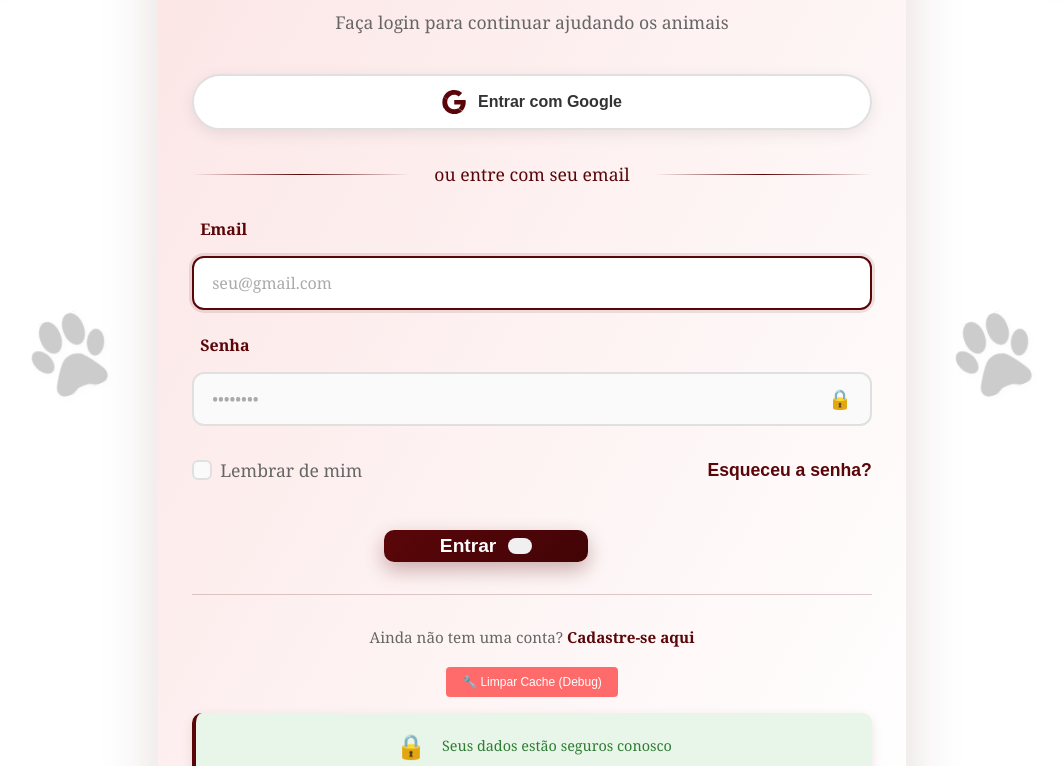
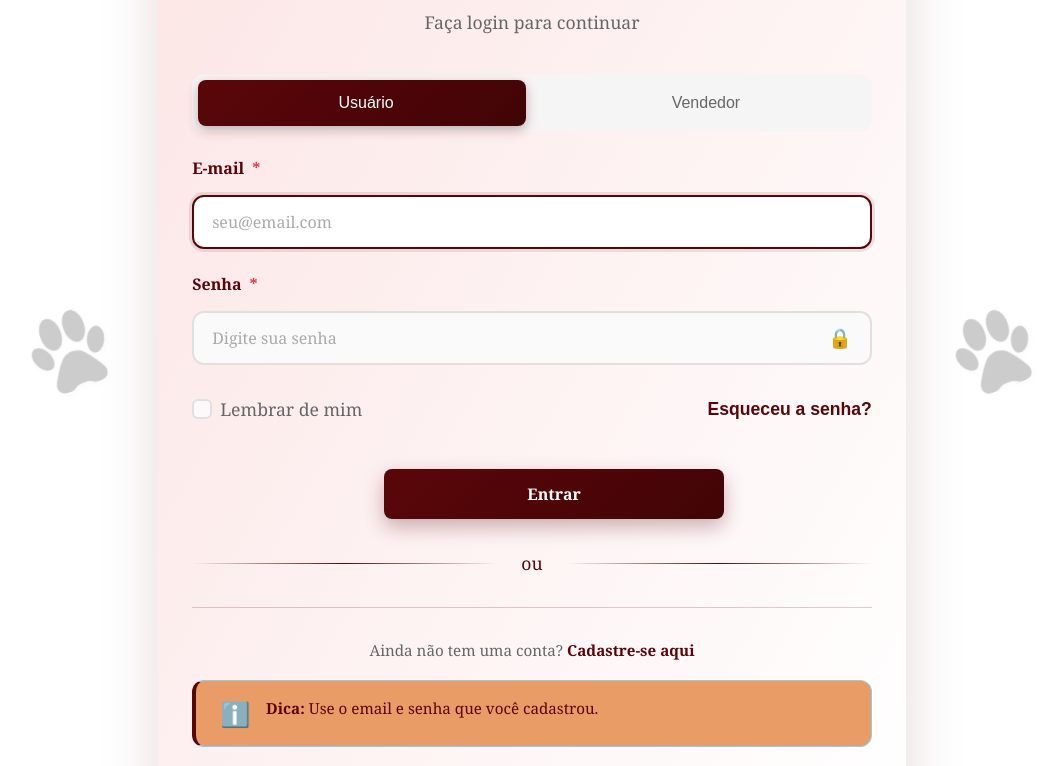
Before and after one commit to ClaraEsquivel/APANIM, a React (Vite) app: page /login in a window 1280 px wide. Shown: the part 594-1360 px from the top of the page, without its empty margins (108-1171 px from the left). Built offline with nearby package versions, Linux system fonts and the light colour scheme.

Commit message:
Add files via upload

```diff
--- a/src/components/Login/index.jsx
+++ b/src/components/Login/index.jsx
@@ -18,6 +18,9 @@ import ForumImg from '../../assets/images/forum.svg';
 
 function Login() {
   const navigate = useNavigate();
+
+  // ============= NOVO: Seletor de tipo de login =============
+  const [tipoLogin, setTipoLogin] = useState('usuario'); // 'usuario' ou 'vendedor'
 
   // Estados do formulário
   const [formData, setFormData] = useState({
@@ -46,10 +49,6 @@ function Login() {
     return emailRegex.test(email);
   };
 
-  const isGmailEmail = (email) => {
-    return email.toLowerCase().endsWith('@gmail.com');
-  };
-
   const isValidPassword = (password) => {
     return password.length >= 6;
   };
@@ -63,11 +62,6 @@ function Login() {
 
     if (!isValidEmail(email)) {
       setErrors(prev => ({ ...prev, email: 'Por favor, digite um email válido' }));
-      return false;
-    }
-
-    if (!isGmailEmail(email)) {
-      setErrors(prev => ({ ...prev, email: 'Por favor, use um email @gmail.com' }));
       return false;
     }
 
@@ -143,36 +137,7 @@ function Login() {
     }, 3000);
   };
 
-  // ============= SIMULAR LOGIN COM GOOGLE =============
-  const handleGoogleLogin = async () => {
-    setIsLoading(true);
-    showToast('Conectando com o Google...', 'info');
-
-    // Simula autenticação do Google
-    setTimeout(() => {
-      const mockGoogleUser = {
-        id: Date.now().toString(),
-        name: 'Usuário Demo',
-        email: 'usuario.demo@gmail.com',
-        picture: '🐾', // Emoji como placeholder
-        provider: 'google'
-      };
-
-      // Salva no localStorage
-      localStorage.setItem('apanim_user', JSON.stringify(mockGoogleUser));
-      localStorage.setItem('apanim_logged_in', 'true');
-
-      showToast('Login com Google realizado com sucesso! 🎉', 'success');
-
-      setTimeout(() => {
-        navigate('/perfil-usuario');
-      }, 1500);
-
-      setIsLoading(false);
-    }, 1500);
-  };
-
-  // ============= PROCESSAR LOGIN =============
+  // ============= PROCESSAR LOGIN - ATUALIZADO =============
   const handleSubmit = async (e) => {
     e.preventDefault();
 
@@ -187,28 +152,71 @@ function Login() {
 
     setIsLoading(true);
 
-    // Simula chamada à API
+    // Simula verificação no banco de dados
     setTimeout(() => {
-      const user = {
-        id: Date.now().toString(),
-        name: formData.email.split('@')[0],
-        email: formData.email,
-        provider: 'email'
+      let loginSucesso = false;
+      let dadosUsuario = null;
+      let rotaRedirecionamento = '/';
+
+      if (tipoLogin === 'usuario') {
+        // Buscar usuários cadastrados
+        const usuarios = JSON.parse(localStorage.getItem('usuarios') || '[]');
+        const usuarioEncontrado = usuarios.find(
+          u => u.email === formData.email && u.senha === formData.password
+        );
+
+        if (usuarioEncontrado) {
+          loginSucesso = true;
+          dadosUsuario = {
+            id: usuarioEncontrado.id,
+            nome: usuarioEncontrado.nome,
+            email: usuarioEncontrado.email,
+            tipo: 'usuario'
           };
+          rotaRedirecionamento = '/perfil-usuario';
 
-      // Salva no localStorage
-      localStorage.setItem('apanim_user', JSON.stringify(user));
-      localStorage.setItem('apanim_logged_in', 'true');
+          // Salvar sessão
+          sessionStorage.setItem('usuarioLogado', JSON.stringify(dadosUsuario));
+        }
+      } else {
+        // Buscar vendedores cadastrados
+        const vendedores = JSON.parse(localStorage.getItem('vendedores') || '[]');
+        const vendedorEncontrado = vendedores.find(
+          v => v.emailComercial === formData.email && v.senha === formData.password
+        );
 
+        if (vendedorEncontrado) {
+          loginSucesso = true;
+          dadosUsuario = {
+            id: vendedorEncontrado.id,
+            nomeFantasia: vendedorEncontrado.nomeFantasia,
+            email: vendedorEncontrado.emailComercial,
+            status: vendedorEncontrado.status,
+            tipo: 'vendedor'
+          };
+          rotaRedirecionamento = '/perfil-vendedor';
+
+          // Salvar sessão
+          sessionStorage.setItem('vendedorLogado', JSON.stringify(dadosUsuario));
+        }
+      }
+
+      if (loginSucesso) {
+        // Login bem-sucedido
         if (formData.rememberMe) {
           localStorage.setItem('apanim_remember_me', 'true');
+          localStorage.setItem('apanim_remember_tipo', tipoLogin);
         }
 
         showToast('Login realizado com sucesso! 🎉', 'success');
 
         setTimeout(() => {
-        navigate('/perfil-usuario');
+          navigate(rotaRedirecionamento);
         }, 1500);
+      } else {
+        // Login falhou
+        showToast('Email ou senha incorretos', 'error');
+      }
 
       setIsLoading(false);
     }, 1500);
@@ -220,11 +228,6 @@ function Login() {
 
     if (!isValidEmail(resetEmail)) {
       showToast('Por favor, digite um email válido', 'error');
-      return;
-    }
-
-    if (!isGmailEmail(resetEmail)) {
-      showToast('Por favor, use um email @gmail.com', 'error');
       return;
     }
 
@@ -240,43 +243,40 @@ function Login() {
 
   // ============= LIMPAR LOGIN (ÚTIL PARA DEBUG) =============
   const clearLogin = () => {
-    localStorage.removeItem('apanim_user');
-    localStorage.removeItem('apanim_logged_in');
+    sessionStorage.removeItem('usuarioLogado');
+    sessionStorage.removeItem('vendedorLogado');
     localStorage.removeItem('apanim_remember_me');
+    localStorage.removeItem('apanim_remember_tipo');
     showToast('Cache de login limpo!', 'info');
   };
 
   // ============= EFEITOS =============
   useEffect(() => {
-    // REMOVIDO: Verificação de login automático
-    // Agora sempre mostra a tela de login
+    // Verificar se já está logado
+    const usuarioLogado = sessionStorage.getItem('usuarioLogado');
+    const vendedorLogado = sessionStorage.getItem('vendedorLogado');
 
-    // Animações de entrada
-    if (containerRef.current) {
-      setTimeout(() => {
-        containerRef.current.style.opacity = '1';
-        containerRef.current.style.transform = 'translateY(0)';
-      }, 100);
+    if (usuarioLogado) {
+      navigate('/perfil-usuario');
+    } else if (vendedorLogado) {
+      navigate('/perfil-vendedor');
     }
 
-    // Autofocus no email
+    // Focus no input de email
     if (emailInputRef.current) {
-      setTimeout(() => {
       emailInputRef.current.focus();
-      }, 500);
     }
 
-    // Fecha modal com ESC
-    const handleEsc = (e) => {
-      if (e.key === 'Escape' && showForgotPasswordModal) {
-        setShowForgotPasswordModal(false);
+    // Carregar preferência de "lembrar-me"
+    const rememberMe = localStorage.getItem('apanim_remember_me') === 'true';
+    const tipoRemembrado = localStorage.getItem('apanim_remember_tipo');
+
+    if (rememberMe && tipoRemembrado) {
+      setTipoLogin(tipoRemembrado);
     }
-    };
+  }, [navigate]);
 
-    document.addEventListener('keydown', handleEsc);
-    return () => document.removeEventListener('keydown', handleEsc);
-  }, [showForgotPasswordModal]);
-
+  // ============= RENDER =============
   return (
     <>
       {/* Header */}
@@ -287,7 +287,6 @@ function Login() {
           <img src={CatImg} className="cat_topo" alt="Gato" />
           <img src={DogImg} className="dog_topo" alt="Cachorro" />
         </div>
-
         <nav role="navigation">
           <MenuUnificado />
         </nav>
@@ -298,106 +297,97 @@ function Login() {
       {/* Conteúdo Central */}
       <div className="central">
         {/* Patas decorativas */}
-        {[1, 2, 3, 4, 5, 6].map((num) => (
-          <div key={num} className={`patas${num} pata-animate`}>
+        {[...Array(6)].map((_, i) => (
+          <div key={i} className={`patas${i + 1} pata-animate`}>
             <img src={PataImg} alt="pata" />
           </div>
         ))}
 
-        {/* Container principal */}
-        <div
-          ref={containerRef}
-          className="container"
-          style={{ opacity: 0, transform: 'translateY(30px)', transition: 'all 0.5s ease' }}
-        >
+        {/* Container Principal */}
+        <div className="container" ref={containerRef}>
+          {/* Welcome Section */}
           <div className="welcome-section">
             <div className="logo-circle">
               <img src={PerfilImg} alt="perfil" />
             </div>
-            <h1 className="welcome-title">Bem-vindo de Volta!</h1>
-            <p className="welcome-subtitle">Faça login para continuar ajudando os animais</p>
+            <h1 className="welcome-title">Bem-vindo de volta!</h1>
+            <p className="welcome-subtitle">Faça login para continuar</p>
           </div>
 
-          {/* Seção de login com Google */}
-          <div className="login-google">
+          {/* NOVO: Seletor de Tipo de Login */}
+          <div className="login-type-selector">
             <button
-              className="google-btn"
-              onClick={handleGoogleLogin}
-              disabled={isLoading}
               type="button"
+              className={`type-btn ${tipoLogin === 'usuario' ? 'active' : ''}`}
+              onClick={() => setTipoLogin('usuario')}
             >
-              <svg className="google-icon" xmlns="http://www.w3.org/2000/svg" viewBox="0 0 533.5 544.3">
-                <path fill="#5a0609" d="M533.5 278.4c0-18.5-1.5-36.3-4.4-53.6H272v101.5h146.5c-6.3 34-25.2 62.8-53.8 82l87 67c50.8-46.9 81.8-116 81.8-196z" />
-                <path fill="#5a0609" d="M272 544.3c72.6 0 133.6-24 178-65.2l-87-67c-24.1 16.2-55 25.8-91 25.8-69.8 0-129-47.1-150.1-110.5l-89.6 69.2C69.9 483 163.1 544.3 272 544.3z" />
-                <path fill="#5a0609" d="M121.9 326.4c-11.6-34.8-11.6-72.5 0-107.3L32.3 149.9c-41.3 81.8-41.3 179.4 0 261.2l89.6-69.2z" />
-                <path fill="#5a0609" d="M272 107.7c39.5 0 75 13.6 103 40.3l77.3-77.3C405 24 344 0 272 0 163.1 0 69.9 61.3 32.3 149.9l89.6 69.2C143 154.8 202.2 107.7 272 107.7z" />
-              </svg>
-              <span>Entrar com Google</span>
+              <span className="type-icon"></span>
+              <span>Usuário</span>
             </button>
-          </div>
-
-          <div className="divider">
-            <span>ou entre com seu email</span>
+            <button
+              type="button"
+              className={`type-btn ${tipoLogin === 'vendedor' ? 'active' : ''}`}
+              onClick={() => setTipoLogin('vendedor')}
+            >
+              <span className="type-icon"></span>
+              <span>Vendedor</span>
+            </button>
           </div>
 
           {/* Formulário de Login */}
           <form onSubmit={handleSubmit} className="login-form">
-            <div className={`form-group ${errors.email ? 'error' : ''}`}>
+            {/* Email */}
+            <div className="form-group">
               <label htmlFor="email">
-                <span className="label-icon"></span>
-                Email
+                {tipoLogin === 'usuario' ? 'E-mail' : 'E-mail Comercial'}
+                <span className="required">*</span>
               </label>
               <input
                 ref={emailInputRef}
                 type="email"
                 id="email"
                 name="email"
-                placeholder="seu@gmail.com"
                 value={formData.email}
                 onChange={handleChange}
                 onBlur={handleBlur}
+                className={errors.email ? 'error' : ''}
+                placeholder={tipoLogin === 'usuario' ? 'seu@email.com' : 'contato@empresa.com'}
                 disabled={isLoading}
-                autoComplete="email"
               />
-              {errors.email && (
-                <span className="error-message show">{errors.email}</span>
-              )}
+              {errors.email && <span className="error-message">{errors.email}</span>}
             </div>
 
-            <div className={`form-group ${errors.password ? 'error' : ''}`}>
+            {/* Senha */}
+            <div className="form-group">
               <label htmlFor="password">
-                <span className="label-icon"></span>
-                Senha
+                Senha <span className="required">*</span>
               </label>
               <div className="password-input-wrapper">
                 <input
                   type={showPassword ? 'text' : 'password'}
                   id="password"
                   name="password"
-                  placeholder="••••••••"
                   value={formData.password}
                   onChange={handleChange}
                   onBlur={handleBlur}
+                  className={errors.password ? 'error' : ''}
+                  placeholder="Digite sua senha"
                   disabled={isLoading}
-                  autoComplete="current-password"
                 />
                 <button
                   type="button"
                   className="toggle-password"
                   onClick={() => setShowPassword(!showPassword)}
                   disabled={isLoading}
-                  aria-label={showPassword ? 'Esconder senha' : 'Mostrar senha'}
+                  aria-label={showPassword ? 'Ocultar senha' : 'Mostrar senha'}
                 >
-                  <span className="eye-icon">
                   {showPassword ? '🔓' : '🔒'}
-                  </span>
                 </button>
               </div>
-              {errors.password && (
-                <span className="error-message show">{errors.password}</span>
-              )}
+              {errors.password && <span className="error-message">{errors.password}</span>}
             </div>
 
+            {/* Opções */}
             <div className="form-options">
               <label className="checkbox-container">
                 <input
@@ -421,19 +411,27 @@ function Login() {
               </button>
             </div>
 
-            <button
-              type="submit"
-              className={`btn-login ${isLoading ? 'loading' : ''}`}
-              disabled={isLoading}
-            >
-              <span className="btn-text">
-                {isLoading ? 'Entrando...' : 'Entrar'}
-              </span>
-              <span className="btn-icon"></span>
+            {/* Botão de Login */}
+            <button type="submit" className="btn btn-login" disabled={isLoading}>
+              {isLoading ? (
+                <>
+                  <span className="spinner"></span>
+                  <span>Entrando...</span>
+                </>
+              ) : (
+                <>
+                  <span>Entrar</span>
+                </>
+              )}
             </button>
           </form>
 
-          {/* Link para cadastro */}
+          {/* Divider */}
+          <div className="divider">
+            <span>ou</span>
+          </div>
+
+          {/* Links de Cadastro */}
           <div className="signup-link">
             <p>
               Ainda não tem uma conta?{' '}
@@ -441,68 +439,48 @@ function Login() {
             </p>
           </div>
 
-          {/* Botão de debug (REMOVER EM PRODUÇÃO) */}
-          <div style={{ marginTop: '20px', textAlign: 'center' }}>
-            <button
-              onClick={clearLogin}
-              style={{
-                padding: '8px 16px',
-                background: '#ff6b6b',
-                color: 'white',
-                border: 'none',
-                borderRadius: '4px',
-                cursor: 'pointer',
-                fontSize: '12px'
-              }}
-            >
-              🔧 Limpar Cache (Debug)
-            </button>
-          </div>
-
-          {/* Informações de segurança */}
-          <div className="security-info">
-            <div className="security-icon">🔒</div>
-            <p>Seus dados estão seguros conosco</p>
-          </div>
+          {/* Info Box */}
+          <div className="info-box">
+            <span className="info-icon">ℹ️</span>
+            <div>
+              <p><strong>Dica:</strong> Use o email e senha que você cadastrou.</p>
+              {tipoLogin === 'vendedor' && (
+                <p><small>Vendedores devem usar o email comercial cadastrado.</small></p>
+              )}
             </div>
           </div>
 
-      {/* Modal de Esqueci a Senha */}
+          {/* Debug Button (remover em produção) */}
+          {/* <button onClick={clearLogin} className="btn-debug">
+            🗑️ Limpar Cache de Login
+          </button> */}
+        </div>
+      </div>
+
+      {/* Modal de Recuperar Senha */}
       {showForgotPasswordModal && (
-        <div
-          className="modal show"
-          onClick={(e) => {
-            if (e.target.className === 'modal show') {
-              setShowForgotPasswordModal(false);
-            }
-          }}
-        >
-          <div className="modal-content">
+        <div className="modal-overlay" onClick={() => setShowForgotPasswordModal(false)}>
+          <div className="modal-content" onClick={(e) => e.stopPropagation()}>
             <button
               className="modal-close"
               onClick={() => setShowForgotPasswordModal(false)}
-              aria-label="Fechar"
             >
-              &times;
+              ✕
             </button>
             <h2>Recuperar Senha</h2>
-            <p>Digite seu email e enviaremos instruções para redefinir sua senha.</p>
-
+            <p>Digite seu email para receber o link de recuperação</p>
             <form onSubmit={handleForgotPassword}>
               <div className="form-group">
-                <label htmlFor="reset-email">Email</label>
                 <input
                   type="email"
-                  id="reset-email"
-                  name="reset-email"
-                  placeholder="seu@gmail.com"
                   value={resetEmail}
                   onChange={(e) => setResetEmail(e.target.value)}
+                  placeholder="seu@email.com"
                   required
                 />
               </div>
-              <button type="submit" className="btn-reset">
-                Enviar Link de Recuperação
+              <button type="submit" className="btn btn-primary">
+                Enviar Link
               </button>
             </form>
           </div>
@@ -512,19 +490,19 @@ function Login() {
       {/* Footer */}
       <footer className="base">
         <div className="redes_sociais">
-          <a href="#" aria-label="Instagram">
-            <img src={InstagramImg} alt="Siga-nos no Instagram" />
+          <a href="https://instagram.com/apanim" target="_blank" rel="noopener noreferrer">
+            <img src={InstagramImg} alt="Instagram" />
           </a>
-          <a href="mailto:apanim.amor.protecao@gmail.com" aria-label="Email">
-            <img src={EmailImg} alt="Entre em contato por email" />
+          <a href="mailto:apanim.amor.protecao@gmail.com">
+            <img src={EmailImg} alt="Email" />
           </a>
         </div>
 
-        <nav className="links_uteis" aria-label="Links úteis">
+        <nav className="links_uteis">
           <div>
             <span className="titulo">Encontre um novo pet</span><br />
-            <Link to="/adocao-animal"><span>Adote</span></Link><br />
-            <Link to="/compra-animal"><span>Compre</span></Link>
+            <Link to="/adocao-animal"><span>Adote um novo amigo</span></Link><br />
+            <Link to="/compra-animal"><span>Compre um animal</span></Link>
           </div>
           <div>
             <span className="titulo">Colabore</span><br />
@@ -542,19 +520,19 @@ function Login() {
           </div>
           <div>
             <span className="titulo">Sobre o APANIM</span><br />
-            <Link to="/apanim"><span>APANIM</span></Link>
+            <Link to="/apanim"><span>APANIM</span></Link><br />
+            <Link to="/servicos"><span>Serviços</span></Link>
           </div>
           <div>
             <span className="titulo">Meu perfil</span><br />
             <Link to="/cadastro"><span>Cadastrar-se</span></Link><br />
-            <Link to="/perfil-usuario"><span>Minha página de usuário</span></Link><br />
-            <Link to="/perfil-vendedor"><span>Minha página de vendedor</span></Link>
+            <Link to="/login"><span>Login</span></Link>
           </div>
         </nav>
 
         <div className="forum">
-          <a href="#" aria-label="Fórum">
-            <img src={ForumImg} alt="Acesse nosso fórum" />
+          <a href="#">
+            <img src={ForumImg} alt="Fórum" />
           </a>
         </div>
       </footer>
--- a/src/components/Login/styles.css
+++ b/src/components/Login/styles.css
@@ -153,7 +153,7 @@
 }
 
 /* ============= BOTÃO GOOGLE ============= */
-.login-google {
+/* .login-google {
     margin-bottom: 1.5rem;
 }
 
@@ -216,7 +216,7 @@
 .google-btn span {
     position: relative;
     z-index: 1;
-}
+} */
 
 /* ============= DIVIDER ============= */
 .divider {
@@ -443,7 +443,7 @@
 /* ============= BOTÃO DE LOGIN ============= */
 .btn-login {
     width: 30%;
-    padding: 5px;
+    padding: 3px;
     border: none;
     border-radius: 10px;
     background: linear-gradient(135deg, #5A0609 0%, #420406 100%);
@@ -532,7 +532,6 @@
     text-align: center;
     margin-top: 2rem;
     padding-top: 2rem;
-    border-top: 1px solid #5A0609;
 }
 
 .signup-link p {
@@ -773,3 +772,93 @@
         padding: 2rem 1.5rem;
     }
 }
+
+/* ========================================
+   SELETOR DE TIPO DE LOGIN (NOVO)
+======================================== */
+
+.login-type-selector {
+  display: flex;
+  gap: 12px;
+  margin: 25px 0;
+  background: #f5f5f5;
+  padding: 6px;
+  border-radius: 12px;
+}
+
+.type-btn {
+  flex: 1;
+  display: flex;
+  align-items: center;
+  justify-content: center;
+  gap: 8px;
+  padding: 14px 20px;
+  background: transparent;
+  border: none;
+  border-radius: 8px;
+  font-size: 1rem;
+  font-weight: 500;
+  color: #666;
+  cursor: pointer;
+  transition: all 0.3s ease;
+}
+
+.type-btn:hover {
+  background: rgba(90, 6, 9, 0.05);
+  color: #5A0609;
+}
+
+.type-btn.active {
+  background: linear-gradient(135deg, #5A0609 0%, #420406 100%);
+  color: white;
+  box-shadow: 0 4px 12px rgba(90, 6, 9, 0.3);
+}
+
+.type-icon {
+  font-size: 1.4rem;
+}
+
+/* Responsivo */
+@media (max-width: 480px) {
+  .login-type-selector {
+    flex-direction: column;
+    gap: 8px;
+  }
+
+  .type-btn {
+    padding: 12px 16px;
+  }
+}
+
+/* ========================================
+   INFO BOX (ATUALIZADO)
+======================================== */
+
+.info-box {
+  display: flex;
+  gap: 12px;
+  padding: 16px;
+  background: #e3f2fd;
+  border: 1px solid #90caf9;
+  border-radius: 8px;
+  margin-top: 20px;
+  font-size: 0.9rem;
+  color: #1565c0;
+}
+
+.info-icon {
+  font-size: 1.5rem;
+  flex-shrink: 0;
+}
+
+.info-box p {
+  margin: 0;
+  line-height: 1.5;
+}
+
+.info-box small {
+  display: block;
+  margin-top: 8px;
+  font-size: 0.85rem;
+  color: #1976d2;
+}
```
Lines whose indentation alone changed are shown as unchanged.
